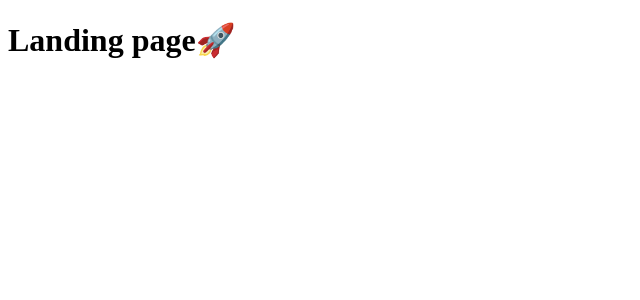
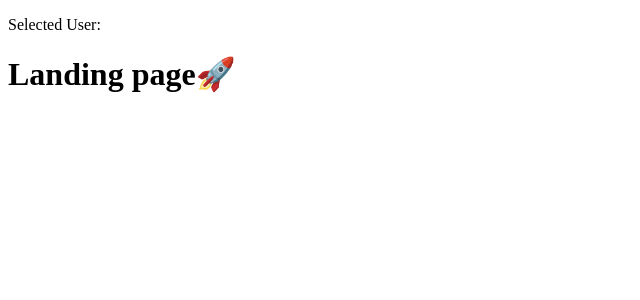
Before and after one commit to sextus-empiricus/front-test, a React (Create React App) app: page / in a window 1280 px wide. Shown: the top 300 px of the page, without its empty margins (0-640 px from the left). Built offline with nearby package versions, Linux system fonts and the light colour scheme; what urql would draw is missing.

Commit message:
context added

```diff
--- a/src/App.tsx
+++ b/src/App.tsx
@@ -1,13 +1,18 @@
-import {SignUpForm} from './components/SignUpForm/SignUpForm';
-import {Route, Routes} from 'react-router-dom';
+import { Route, Routes } from "react-router-dom";
+import { Navbar } from "./components/Navbar";
+import { SignUpForm } from "./components/SignUpForm/SignUpForm";
+import { RootProvider } from "./context";
 
 const App = () => {
-    return (
-        <Routes>
-            <Route path="/" element={<h1>Landing page🚀</h1>}/>
-            <Route path="/signup" element={<SignUpForm/>}/>
-        </Routes>
-    )
+  return (
+    <RootProvider>
+      <Navbar />
+      <Routes>
+        <Route path="/" element={<h1>Landing page🚀</h1>} />
+        <Route path="/signup" element={<SignUpForm />} />
+      </Routes>
+    </RootProvider>
+  );
 };
 
 export default App;
--- /dev/null
+++ b/src/components/Navbar/index.tsx
@@ -0,0 +1,14 @@
+import React, { useContext } from "react";
+import { RootContext } from "../../context";
+
+const Navbar = () => {
+  const { selectedUser } = useContext(RootContext);
+
+  return (
+    <div>
+      <p>Selected User: {selectedUser}</p>
+    </div>
+  );
+};
+
+export { Navbar };
--- a/src/components/SignUpForm/SignUpForm.tsx
+++ b/src/components/SignUpForm/SignUpForm.tsx
@@ -1,10 +1,11 @@
-import React, { useState, useEffect, useRef } from "react";
+import React, { useState, useEffect, useRef, useContext } from "react";
 import { encode } from "base-64";
 import { ethers } from "ethers";
 import Avatar from "boring-avatars";
 import { client, getUserProfiles, checkUsername } from "../../queries";
 import { contractAddress } from "../../consts/index";
 import RootContract from "../../abi/Root.json";
+import { RootContext } from "../../context";
 
 interface Profile {
   memberData_profilePicture: string;
@@ -20,6 +21,8 @@ const SignUpForm = () => {
   const [user, setUser] = useState(null);
   const [isLoading, setIsLoading] = useState(false);
   const [errorMessage, setErrorMessage] = useState("");
+
+  const { setSelectedUser } = useContext(RootContext);
   const avatarRef = useRef();
 
   const submitHandler = (e: any) => {
@@ -127,7 +130,18 @@ const SignUpForm = () => {
         <div>Loading</div>
       ) : profiles ? (
         profiles.map((element: Profile, index: number) => (
-          <p key={index}>
+          <div
+            key={index}
+            style={{
+              border: "solid 2px black",
+              cursor: "pointer",
+              margin: "10px 0",
+              width: "400px",
+              padding: "1em",
+            }}
+            onClick={() => setSelectedUser(element.profileId)}
+          >
+            <p>
               {element.memberData_profilePicture.includes("base64") && (
                 <img
                   src={element.memberData_profilePicture}
@@ -142,6 +156,7 @@ const SignUpForm = () => {
                 {element.memberData_username}
               </span>
             </p>
+          </div>
         ))
       ) : (
         <div>You don't have any profile please create one</div>
--- /dev/null
+++ b/src/context/index.tsx
@@ -0,0 +1,26 @@
+import React, {
+  useState,
+  createContext,
+  Dispatch,
+  SetStateAction,
+} from "react";
+
+interface RootContextInterface {
+  selectedUser: string | null;
+  setSelectedUser: Dispatch<SetStateAction<string | null>>;
+}
+
+export const RootContext = createContext<RootContextInterface>({
+  selectedUser: null,
+  setSelectedUser: () => {},
+});
+
+export const RootProvider: React.FC<any> = ({ children }) => {
+  const [selectedUser, setSelectedUser] = useState<string | null>(null);
+
+  return (
+    <RootContext.Provider value={{ selectedUser, setSelectedUser }}>
+      {children}
+    </RootContext.Provider>
+  );
+};
```
Lines whose indentation alone changed are shown as unchanged.
